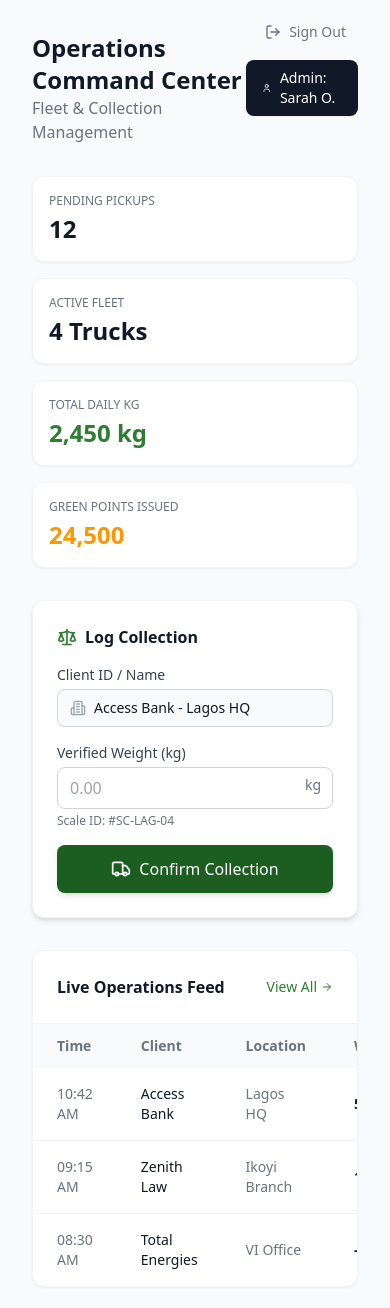
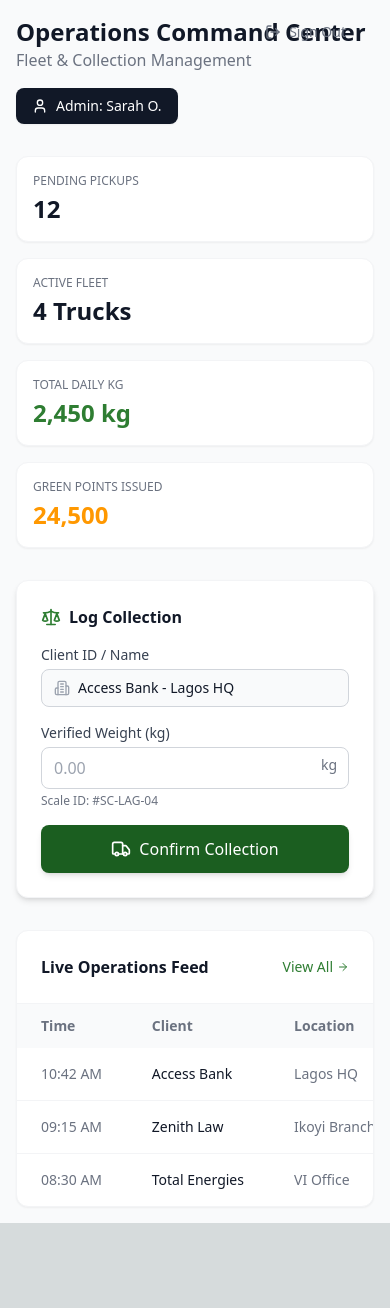
Before and after one commit to savebiz/ShredIT, a Next.js app: page /dashboard/admin in a window 390 px wide. Shown: the top 1308 px of the page. After the commit the page ends 1223 px from the top, so only its background shows below. Built offline with nearby package versions, Linux system fonts and the light colour scheme; sample sign-in values are in the browser's storage.

Commit message:
Enhance: Mobile responsiveness for Dashboards

```diff
--- a/app/dashboard/admin/page.tsx
+++ b/app/dashboard/admin/page.tsx
@@ -22,9 +22,9 @@
     };
 
     return (
-        <div className="p-8 max-w-7xl mx-auto">
+        <div className="p-4 md:p-8 max-w-7xl mx-auto">
             {/* Header */}
-            <header className="flex justify-between items-center mb-8">
+            <header className="flex flex-col md:flex-row justify-between items-start md:items-center gap-4 md:gap-0 mb-8">
                 <div>
                     <h1 className="text-2xl font-bold text-gray-900">Operations Command Center</h1>
                     <p className="text-gray-500">Fleet & Collection Management</p>
@@ -121,7 +121,8 @@
                                 View All <ArrowRight className="w-3 h-3" />
                             </button>
                         </div>
-                        <table className="w-full text-sm text-left">
+                        <div className="overflow-x-auto">
+                            <table className="w-full text-sm text-left min-w-[600px]">
                                 <thead className="bg-gray-50 text-gray-500 font-medium">
                                     <tr>
                                         <th className="px-6 py-3">Time</th>
@@ -159,5 +160,6 @@
                     </div>
                 </div>
             </div>
+        </div>
     );
 }
--- a/app/dashboard/client/page.tsx
+++ b/app/dashboard/client/page.tsx
@@ -16,9 +16,9 @@
     const [selectedCert, setSelectedCert] = useState<BoxCollection | null>(null);
 
     return (
-        <div className="p-8 max-w-7xl mx-auto pb-24">
+        <div className="p-4 md:p-8 max-w-7xl mx-auto pb-24">
             {/* Header */}
-            <header className="flex justify-between items-center mb-8">
+            <header className="flex flex-col md:flex-row justify-between items-start md:items-center gap-4 md:gap-0 mb-8">
                 <div>
                     <h1 className="text-2xl font-bold text-gray-900">Sustainability Dashboard</h1>
                     <p className="text-gray-500">Welcome back, {client.name}</p>
```
Lines whose indentation alone changed are shown as unchanged.
